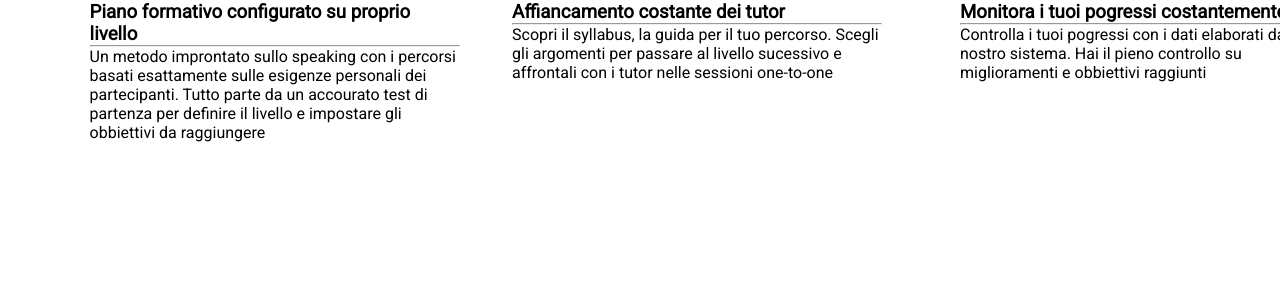
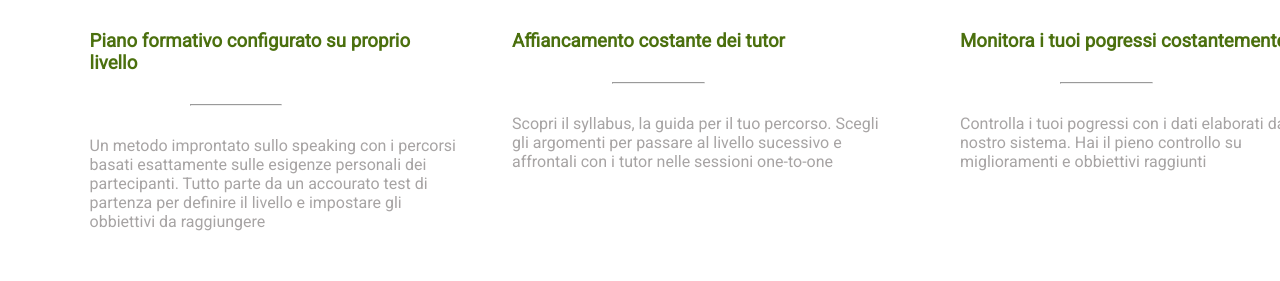
Before and after one commit to merlino79/htmlcss-fluentify, a plain HTML site: page index.html in a window 1280 px wide. Shown: the part 929-1210 px from the top of the page. Drawn offline with Linux system fonts and the light colour scheme.

Commit message:
fine esercizio

```diff
--- a/css/style.css
+++ b/css/style.css
@@ -232,10 +232,27 @@ header{
 .vioport1{
   height: 540px;
   position: relative;
+  border-bottom: 1px solid olive;
 
 }
 
+.green{
+  color: #4B700e;
+  margin-top: 30px;
+}
 
+.grey{
+  color: #a7a4a4;
+  margin-top: 30px;
+}
+
+hr{
+  margin-top: 30px;
+  width: 25%;
+  margin-left: 100px;
+  color: olive;
+
+}
 /* inizio vioport 2  */
 
 .vioport2{
--- a/index.html
+++ b/index.html
@@ -78,11 +78,11 @@
       <div class="box-sx float-left">
         <div class="col-sx">
           <img src="img/profile.svg" alt="">
-          <h3>
+          <h3 class="green" >
             Piano formativo configurato su proprio livello
           </h3>
           <hr>
-          <p>
+          <p class="grey" >
             Un metodo improntato sullo speaking con i percorsi basati esattamente sulle esigenze personali dei partecipanti.
             Tutto parte da un accourato test di partenza per definire il livello e impostare gli obbiettivi da raggiungere
           </p>
@@ -91,11 +91,11 @@
       <div class="box-center float-left">
         <div class="col-cont">
           <img src="img/computer.svg" alt="">
-          <h3>
+          <h3 class="green">
             Affiancamento  costante dei tutor
-            </h3>
+            </h3 class="green">
           <hr>
-          <p>
+          <p class="grey">
             Scopri il syllabus, la guida per il tuo percorso. Scegli gli argomenti per passare al livello sucessivo e affrontali con i tutor nelle sessioni one-to-one
           </p>
 
@@ -107,11 +107,11 @@
       <div class="box-dx float-left">
         <div class="col-dx">
           <img src="img/profile.svg" alt="">
-          <h3>
+          <h3 class="green">
             Monitora i tuoi pogressi costantemente
             </h3>
           <hr>
-          <p>
+          <p class="grey" >
             Controlla i tuoi pogressi con i dati elaborati dal nostro sistema. Hai il pieno controllo su miglioramenti e obbiettivi raggiunti
           </p>
 
```
